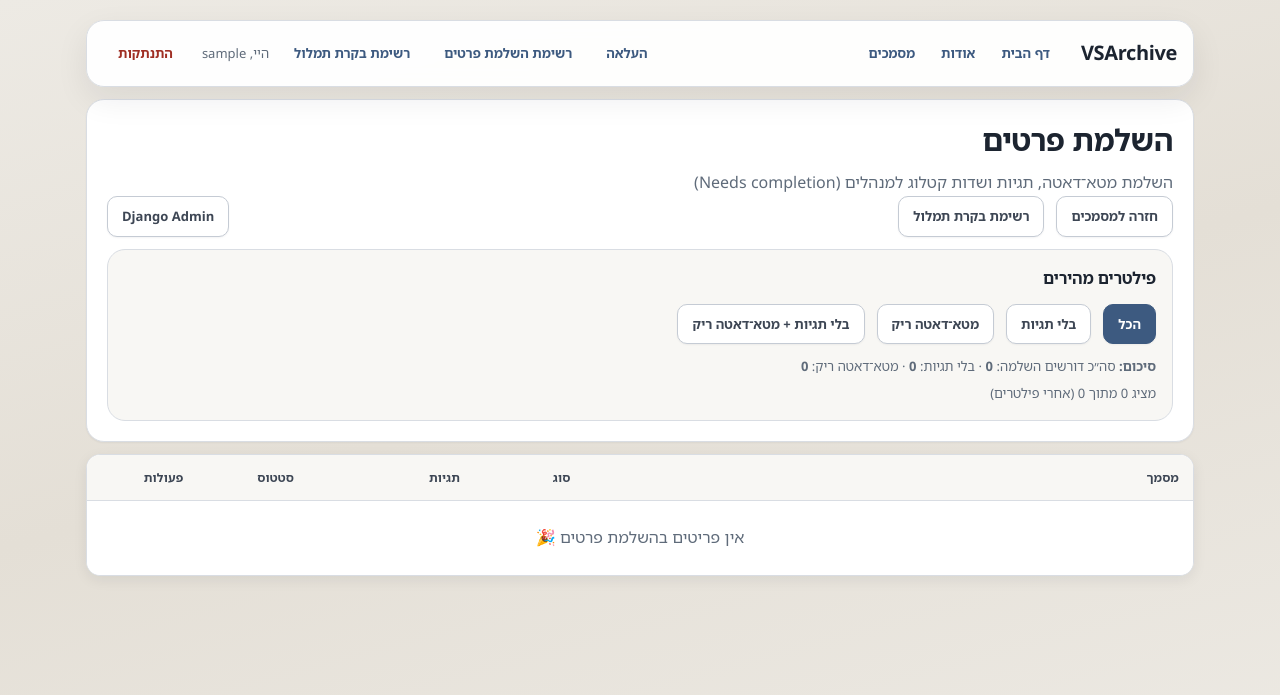
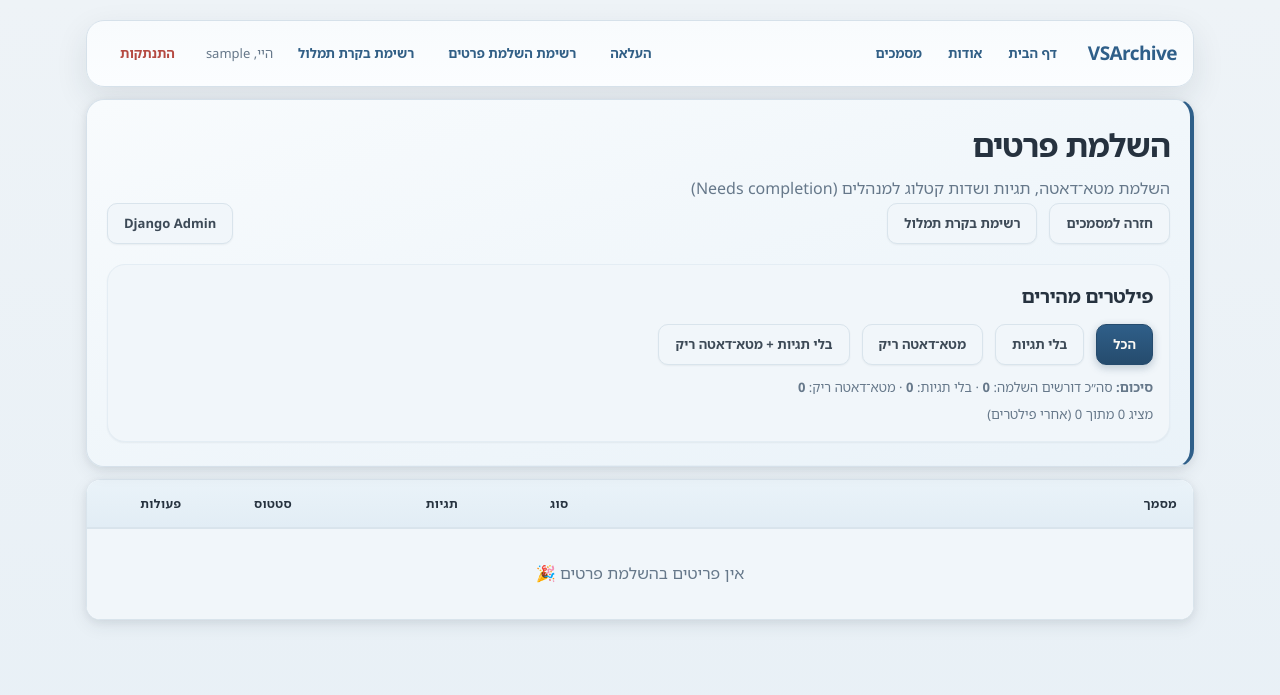
Before and after one commit to Yael-Shi/VS_Archive, a Django app: page /api/ui/admin/backlog/ in a window 1280 px wide. Shown: the top 695 px of the page. Run offline with Django 5.2, Linux system fonts and the light colour scheme; the visitor is signed in with stand-in values (Sample User, id 1); data that the repository does not hold is empty.

Commit message:
Refine visual refresh palette

```diff
--- a/app/backend/public/static/public/app.css
+++ b/app/backend/public/static/public/app.css
@@ -1,31 +1,54 @@
-/* VS-Archive UI foundation — calm archival / research-tool aesthetic (RTL-first) */
+/* VS-Archive UI — calm blue archival workspace (RTL-first, light) */
 
 :root {
-  --bg: #edeae4;
-  --bg-accent: #e4dfd6;
-  --card: #ffffff;
-  --card-muted: #f8f7f4;
-  --text: #1c2430;
-  --text-soft: #3d4654;
-  --muted: #5f6b7a;
-  --border: #d9dde3;
-  --border-strong: #c5cbd4;
-  --shadow: 0 1px 2px rgba(20, 28, 40, 0.05);
-  --shadow-md: 0 4px 14px rgba(20, 28, 40, 0.07);
-  --shadow-lg: 0 12px 32px rgba(20, 28, 40, 0.08);
-  --primary: #3d5a80;
-  --primary-hover: #334d6d;
-  --primary-soft: #eef2f7;
-  --danger: #9f2f24;
-  --danger-soft: #fdf4f3;
-  --ok: #0d6b45;
-  --ok-soft: #ecf8f1;
-  --warn: #9a4b12;
-  --warn-soft: #fff8ed;
+  /* Blue-gray surfaces */
+  --bg: #eef3f7;
+  --bg-accent: #e8f0f6;
+  --card: #fbfdff;
+  --card-elevated: #f8fbfd;
+  --card-muted: #f1f6fa;
+  --card-input: #ffffff;
+  --surface-muted: #eaf0f5;
+  --table-header: #eaf3f9;
+
+  /* Typography colors */
+  --text: #1f2933;
+  --text-heading: #26323f;
+  --text-soft: #3d4a57;
+  --muted: #66788a;
+
+  /* Cool borders */
+  --border: #d6e1ea;
+  --border-strong: #d9e4ec;
+  --border-subtle: #e4edf4;
+
+  /* Slate blue — links, headings emphasis, primary */
+  --accent: #315f86;
+  --accent-soft: #e4eff7;
+  --accent-muted: #5a7d9e;
+
+  --primary: #2f5f89;
+  --primary-hover: #254b6d;
+  --primary-soft: #e4eff7;
+
+  --danger: #b54a42;
+  --danger-soft: #fdf0ef;
+  --ok: #2a6b4a;
+  --ok-soft: #e8f4ed;
+  --warn: #8a6424;
+  --warn-soft: #f7f2e8;
+
+  /* Soft blue-gray shadows */
+  --shadow: 0 1px 2px rgba(31, 47, 63, 0.06);
+  --shadow-soft: 0 2px 8px rgba(31, 47, 63, 0.07);
+  --shadow-md: 0 6px 18px rgba(31, 47, 63, 0.08);
+  --shadow-lg: 0 12px 32px rgba(31, 47, 63, 0.1);
+
   --radius-sm: 10px;
   --radius: 14px;
   --radius-lg: 18px;
-  --focus-ring: 0 0 0 3px rgba(61, 90, 128, 0.22);
+  --focus-ring: 0 0 0 3px rgba(47, 95, 137, 0.24);
+
   --space-1: 4px;
   --space-2: 8px;
   --space-3: 12px;
@@ -33,16 +56,22 @@
   --space-5: 20px;
   --space-6: 24px;
   --space-7: 32px;
+  --space-8: 40px;
+
+  --font-sans: "Noto Sans Hebrew", "Segoe UI", "Arial Hebrew", system-ui, -apple-system, Arial, sans-serif;
+  --font-heading: var(--font-sans);
+
   --font-xs: 12px;
   --font-sm: 13px;
   --font-base: 15px;
   --font-md: 16px;
-  --font-lg: 20px;
+  --font-lg: 19px;
   --font-xl: 26px;
-  --font-2xl: 30px;
-  --line-tight: 1.35;
-  --line-normal: 1.6;
-  --line-relaxed: 1.75;
+  --font-2xl: 32px;
+  --line-tight: 1.32;
+  --line-normal: 1.62;
+  --line-relaxed: 1.78;
+  --line-ocr: 1.85;
 }
 
 * {
@@ -56,21 +85,23 @@ html {
 
 body {
   margin: 0;
-  font-family: "Noto Sans Hebrew", "Segoe UI", "Arial Hebrew", system-ui, -apple-system, Arial, sans-serif;
+  font-family: var(--font-sans);
   font-size: var(--font-base);
   color: var(--text);
-  background: linear-gradient(165deg, var(--bg) 0%, var(--bg-accent) 48%, var(--bg) 100%);
+  background-color: var(--bg);
+  background-image: linear-gradient(180deg, var(--bg) 0%, var(--bg-accent) 100%);
   background-attachment: fixed;
   line-height: var(--line-normal);
 }
 
 a {
-  color: var(--primary);
+  color: var(--accent);
   text-decoration: none;
-  text-underline-offset: 2px;
+  text-underline-offset: 3px;
 }
 
 a:hover {
+  color: var(--primary);
   text-decoration: underline;
 }
 
@@ -87,7 +119,7 @@ code {
 .container {
   max-width: 1140px;
   margin: 0 auto;
-  padding: var(--space-5) var(--space-4) var(--space-7);
+  padding: var(--space-5) var(--space-4) var(--space-8);
 }
 
 .container:has(.review-page) {
@@ -125,27 +155,38 @@ code {
   flex-wrap: wrap;
 }
 
-/* Typography */
+/* Typography — Noto Sans Hebrew hierarchy (headings + body) */
 
 .page-title {
-  margin: 0 0 var(--space-2);
+  margin: 0 0 var(--space-3);
+  font-family: var(--font-heading);
   font-size: var(--font-2xl);
   font-weight: 700;
-  letter-spacing: -0.4px;
+  letter-spacing: -0.03em;
   line-height: var(--line-tight);
-  color: var(--text);
+  color: var(--text-heading);
 }
 
 .page-subtitle {
   margin: 0;
+  padding-top: var(--space-1);
   color: var(--muted);
   font-size: var(--font-md);
   line-height: var(--line-relaxed);
   max-width: 62ch;
+  border-top: 1px solid var(--border-subtle);
+  padding-top: var(--space-3);
+  margin-top: var(--space-1);
+}
+
+.page-header .page-subtitle {
+  border-top: none;
+  padding-top: 0;
+  margin-top: 0;
 }
 
 .page-lead {
-  margin-top: var(--space-2);
+  margin-top: var(--space-3);
   font-size: var(--font-sm);
   color: var(--muted);
   line-height: var(--line-normal);
@@ -153,10 +194,11 @@ code {
 
 .section-title {
   margin: 0 0 var(--space-3);
-  font-size: var(--font-md);
+  font-family: var(--font-heading);
+  font-size: var(--font-lg);
   font-weight: 700;
-  letter-spacing: -0.15px;
-  color: var(--text);
+  letter-spacing: -0.02em;
+  color: var(--text-heading);
 }
 
 .muted {
@@ -167,13 +209,13 @@ code {
   font-size: var(--font-sm);
 }
 
-/* Cards */
+/* Cards & panels — pale blue surfaces */
 
 .card {
-  background: var(--card);
+  background: linear-gradient(180deg, var(--card-elevated) 0%, var(--card) 100%);
   border: 1px solid var(--border);
   border-radius: var(--radius-lg);
-  box-shadow: var(--shadow);
+  box-shadow: var(--shadow-soft), var(--shadow-md);
   padding: var(--space-4);
 }
 
@@ -183,11 +225,12 @@ code {
 
 .card--nested {
   background: var(--card-muted);
-  box-shadow: none;
+  box-shadow: var(--shadow);
+  border-color: var(--border-subtle);
 }
 
 .card--flat {
-  box-shadow: none;
+  box-shadow: var(--shadow);
 }
 
 .card--narrow {
@@ -195,8 +238,34 @@ code {
   margin: 0 auto;
 }
 
+/* Page headers — blue-gray band */
+
 .page-header {
-  padding: var(--space-5);
+  padding: var(--space-6) var(--space-5);
+  background: linear-gradient(165deg, var(--card-elevated) 0%, var(--primary-soft) 140%);
+  border: 1px solid var(--border);
+  border-inline-start: 4px solid var(--primary);
+  box-shadow: var(--shadow-soft), var(--shadow-md);
+  position: relative;
+}
+
+.page-header::after {
+  content: "";
+  position: absolute;
+  inset-inline: var(--space-5);
+  bottom: 0;
+  height: 1px;
+  background: linear-gradient(90deg, transparent, var(--border-subtle), transparent);
+  pointer-events: none;
+}
+
+.page-header .page-title {
+  margin-bottom: var(--space-2);
+}
+
+.page-header .page-subtitle {
+  font-size: var(--font-md);
+  line-height: var(--line-relaxed);
 }
 
 .page-toolbar {
@@ -204,6 +273,12 @@ code {
   gap: var(--space-3);
   align-items: center;
   flex-wrap: wrap;
+  margin-bottom: var(--space-2);
+}
+
+.page-header .page-toolbar + .page-title,
+.page-header .page-toolbar + .spacer + .page-title {
+  margin-top: var(--space-2);
 }
 
 /* Buttons */
@@ -214,9 +289,9 @@ code {
   justify-content: center;
   gap: var(--space-2);
   border-radius: var(--radius-sm);
-  padding: 9px 14px;
+  padding: 9px 16px;
   border: 1px solid var(--border-strong);
-  background: var(--card);
+  background: var(--card-muted);
   color: var(--text-soft);
   cursor: pointer;
   font: inherit;
@@ -249,19 +325,20 @@ code {
 }
 
 .btn-primary {
-  background: var(--primary);
-  border-color: var(--primary);
-  color: #fff;
+  background: linear-gradient(180deg, var(--primary) 0%, var(--primary-hover) 100%);
+  border-color: var(--primary-hover);
+  color: #faf8f4;
+  box-shadow: var(--shadow-soft), 0 3px 10px rgba(37, 75, 109, 0.2);
 }
 
 .btn-primary:hover {
-  background: var(--primary-hover);
+  background: linear-gradient(180deg, #3a6f9e 0%, var(--primary-hover) 100%);
   border-color: var(--primary-hover);
   color: #fff;
 }
 
 .btn-primary:focus-visible {
-  box-shadow: 0 0 0 2px #fff, var(--focus-ring);
+  box-shadow: 0 0 0 2px var(--card-elevated), var(--focus-ring);
 }
 
 .btn-danger {
@@ -281,11 +359,12 @@ code {
   border-color: transparent;
   box-shadow: none;
   padding: 8px 10px;
-  color: var(--primary);
+  color: var(--accent);
 }
 
 .btn-link:hover {
-  background: var(--primary-soft);
+  background: var(--accent-soft);
+  color: var(--primary-hover);
 }
 
 /* Forms */
@@ -403,8 +483,8 @@ textarea {
 .table-wrap {
   border-radius: var(--radius);
   overflow: hidden;
-  border: 1px solid var(--border);
-  box-shadow: var(--shadow-md);
+  border: 1px solid var(--border-strong);
+  box-shadow: var(--shadow-soft), var(--shadow-md);
   background: var(--card);
 }
 
@@ -416,7 +496,7 @@ textarea {
 
 .table th,
 .table td {
-  padding: 13px 14px;
+  padding: 14px 16px;
   border-bottom: 1px solid var(--border);
   vertical-align: top;
   text-align: right;
@@ -424,16 +504,25 @@ textarea {
 }
 
 .table th {
-  background: var(--card-muted);
+  background: linear-gradient(180deg, var(--table-header) 0%, #e2edf5 100%);
   font-size: var(--font-xs);
-  color: var(--text-soft);
+  color: var(--text-heading);
   font-weight: 700;
-  letter-spacing: 0.02em;
-  text-transform: none;
+  letter-spacing: 0.04em;
+  border-bottom: 2px solid var(--border-strong);
+}
+
+.table tbody tr:nth-child(even) td {
+  background: rgba(248, 251, 253, 0.9);
 }
 
 .table tbody tr:hover td {
-  background: #faf9f7;
+  background: #e4eef6;
+}
+
+.table tbody tr:focus-within td {
+  outline: none;
+  box-shadow: inset 0 0 0 1px var(--accent-muted);
 }
 
 .table tbody tr:last-child td {
@@ -441,10 +530,11 @@ textarea {
 }
 
 .table td.table-empty {
-  padding: var(--space-6);
+  padding: var(--space-7);
   text-align: center;
   color: var(--muted);
   font-size: var(--font-md);
+  background: var(--card-muted);
 }
 
 .col-w-55 { width: 55%; }
@@ -705,13 +804,12 @@ textarea {
   margin-bottom: 6px;
 }
 
-/* Pagination */
-
 .pagination-bar {
   display: flex;
   gap: var(--space-3);
   flex-wrap: wrap;
   align-items: center;
+  padding: var(--space-3) 0;
 }
 
 /* Nav */
@@ -720,9 +818,9 @@ textarea {
   padding: var(--space-3) var(--space-4);
   border-radius: var(--radius-lg);
   box-shadow: var(--shadow-lg);
-  border-color: var(--border);
-  background: rgba(255, 255, 255, 0.94);
-  backdrop-filter: blur(8px);
+  border: 1px solid var(--border);
+  background: linear-gradient(180deg, var(--card-elevated) 0%, var(--card) 100%);
+  backdrop-filter: blur(6px);
 }
 
 .nav-row {
@@ -732,18 +830,20 @@ textarea {
 }
 
 .nav-brand {
-  font-weight: 800;
+  font-family: var(--font-heading);
+  font-weight: 700;
   font-size: var(--font-lg);
-  letter-spacing: -0.35px;
+  letter-spacing: -0.03em;
+  color: var(--primary);
 }
 
 .nav-brand-link {
-  color: var(--text);
+  color: inherit;
   text-decoration: none;
 }
 
 .nav-brand-link:hover {
-  color: var(--primary);
+  color: var(--accent);
   text-decoration: none;
 }
 
```
Also changed, not shown: other parts of app/backend/public/static/public/app.css (+122 -68 lines).
